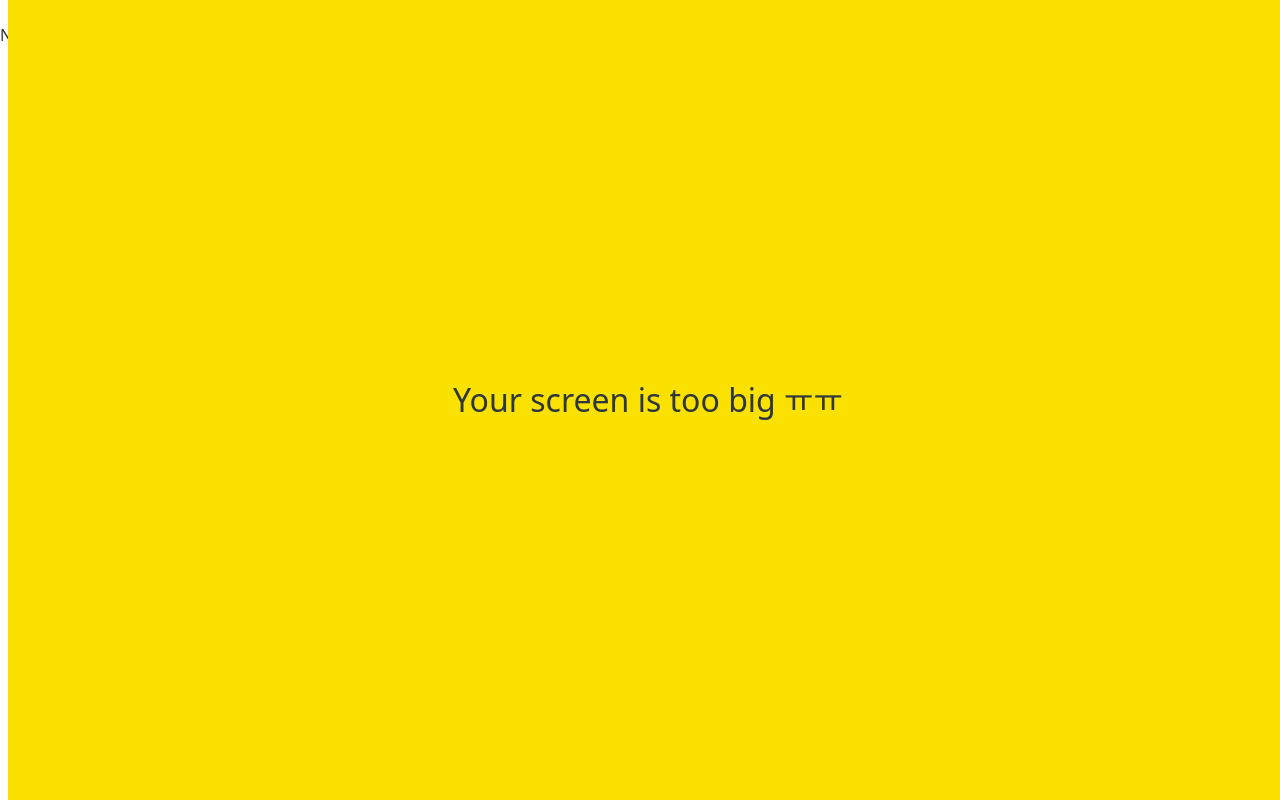
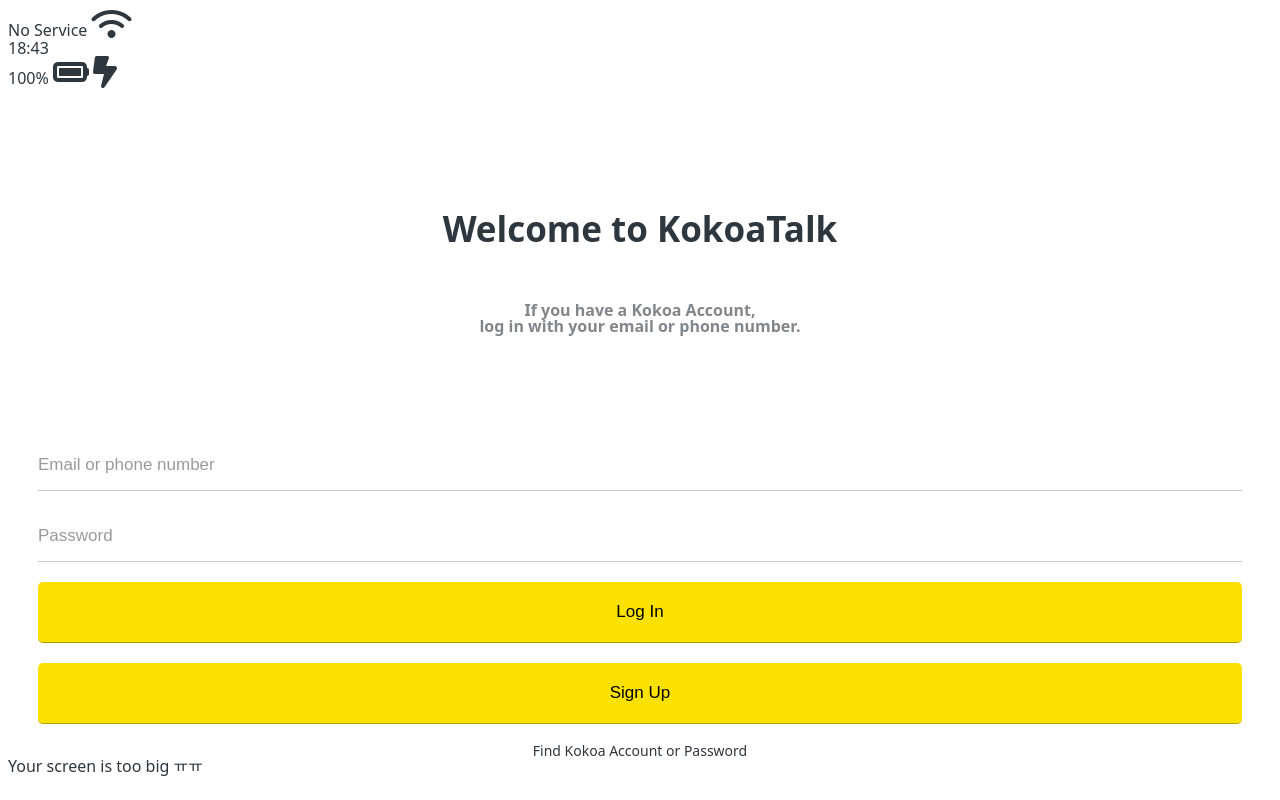
Before and after one commit to saleskang/kokpa-clone-2024, a plain HTML site: page index.html in a window 1280 px wide. Drawn offline with Linux system fonts and the light colour scheme; files whose address does not match are found by name.

Commit message:
/ delete

```diff
--- a/css/screens/style.css
+++ b/css/screens/style.css
@@ -4,21 +4,21 @@
 @import "variables.css";
 /* Screens */
 @import "screens/login.css";
-@import "/css/screens/find.css";
-@import "/css/screens/friends.css";
-@import "/css/screens/more.css";
-@import "/css/screens/settings.css";
-@import "/css/screens/chat.css";
+@import "css/screens/find.css";
+@import "css/screens/friends.css";
+@import "css/screens/more.css";
+@import "css/screens/settings.css";
+@import "css/screens/chat.css";
 /* Component */
-@import "/css/components/nav-bar.css";
-@import "/css/components/screen-header.css";
-@import "/css/components/user-component.css";
-@import "/css/components/badge.css";
-@import "/css/components/status-bar.css";
-@import "/css/components/point.css";
-@import "/css/components/icon-row.css";
-@import "/css/components/alt-screen-header.css";
-@import "/css/components/no-mobile.css";
+@import "css/components/nav-bar.css";
+@import "css/components/screen-header.css";
+@import "css/components/user-component.css";
+@import "css/components/badge.css";
+@import "css/components/status-bar.css";
+@import "css/components/point.css";
+@import "css/components/icon-row.css";
+@import "css/components/alt-screen-header.css";
+@import "css/components/no-mobile.css";
 body{
     font-family: system-ui, -apple-system, BlinkMacSystemFont, 'Segoe UI', Roboto, Oxygen, Ubuntu, Cantarell, 'Open Sans', 'Helvetica Neue', sans-serif;
     color: #2e363e;
```
